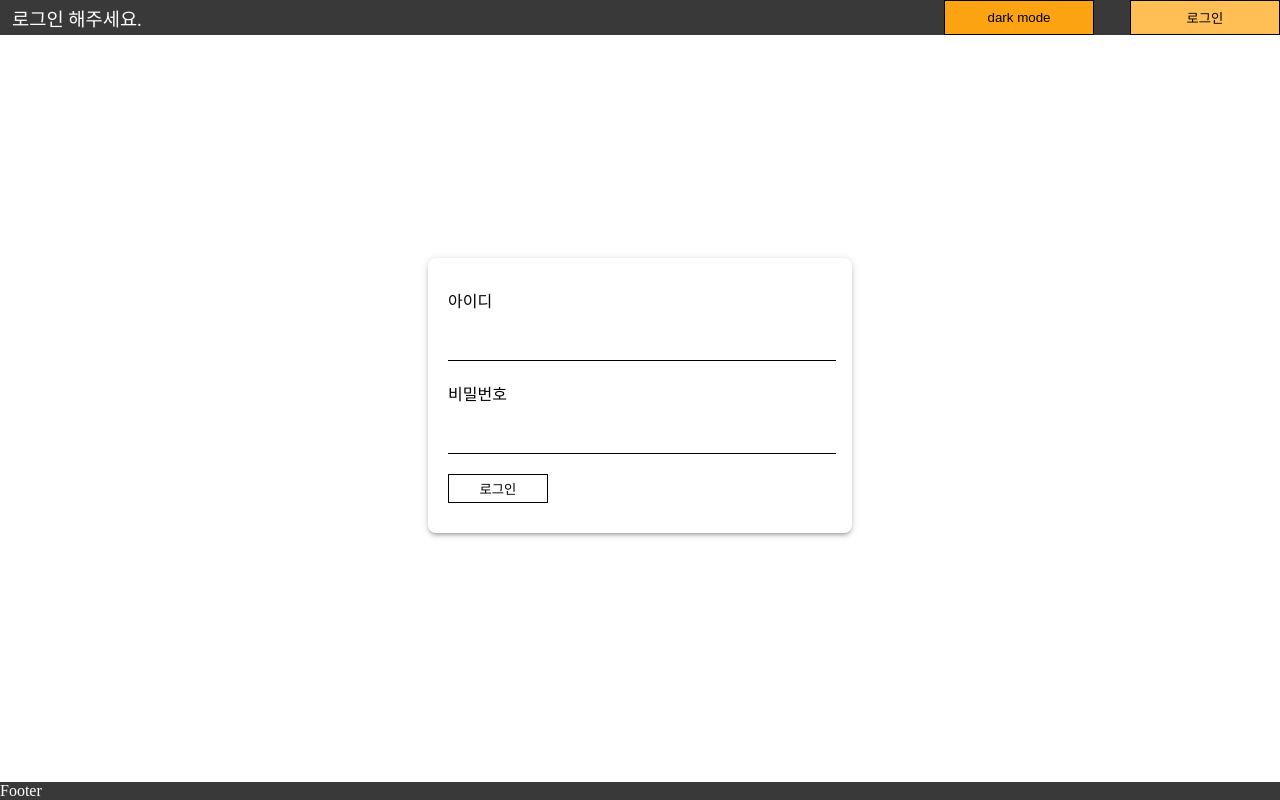
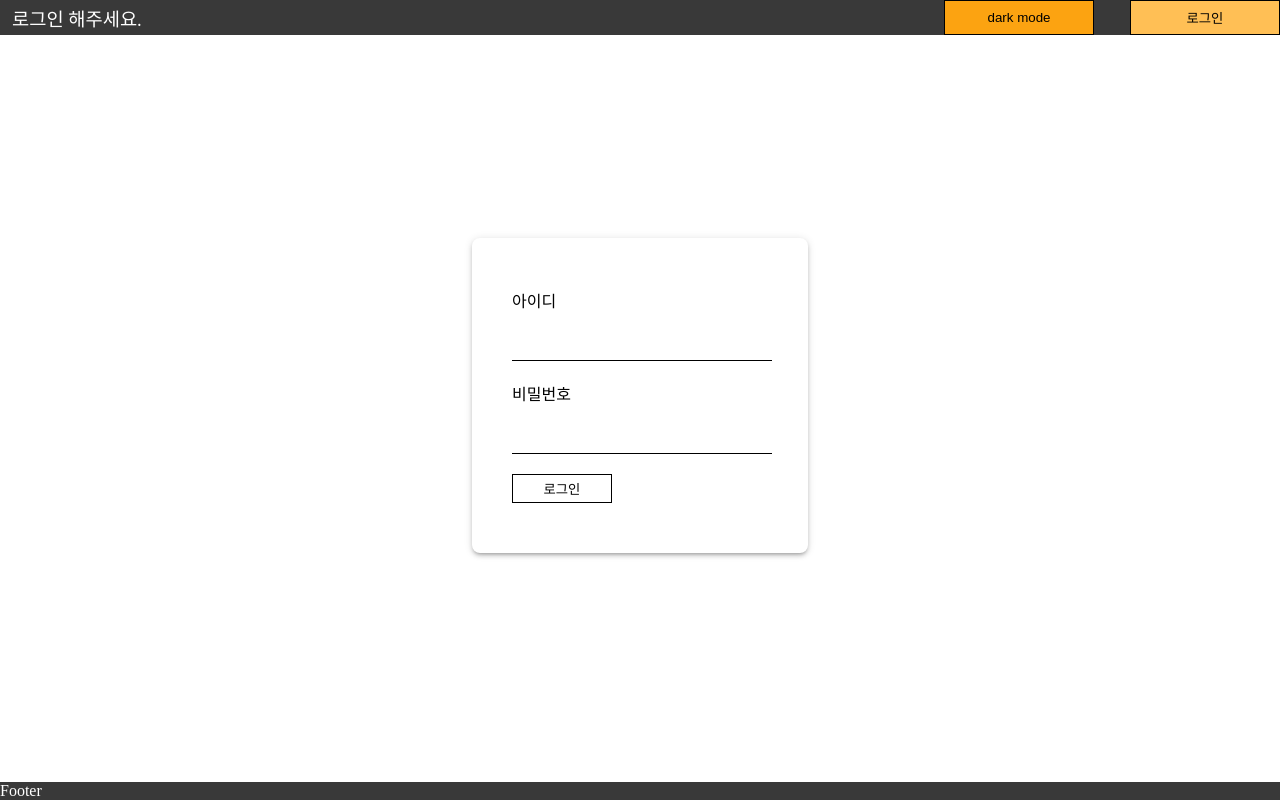
Before and after one commit to detail54/account-book, a Next.js app: page /login in a window 1280 px wide. Built offline with nearby package versions, Linux system fonts and the light colour scheme; no server answers.

Commit message:
스타일 수정

```diff
--- a/src/components/atoms/input/Input.styles.ts
+++ b/src/components/atoms/input/Input.styles.ts
@@ -3,7 +3,7 @@ import styled, { css, IStyleProps } from 'styled-components'
 const Input = styled.input<IStyleProps>`
   width: 100%;
   border: none;
-  border-bottom: 1px solid black;
+  border-bottom: 1px solid ${({ theme }) => theme.colors.black_4};
   ${({ paddingY, theme }) => css`
     font-size: ${theme.fontSizes.base};
     padding-top: ${paddingY && theme.paddings[paddingY]};
--- a/src/components/atoms/text/Text.styles.ts
+++ b/src/components/atoms/text/Text.styles.ts
@@ -3,7 +3,9 @@ import styled, { css, IStyleProps } from 'styled-components'
 const Text = styled.span<IStyleProps>`
   ${({ fontColor, fontSize, paddingY, theme }) => css`
     font-size: ${fontSize ? theme.fontSizes[fontSize] : theme.fontSizes.base};
-    color: ${fontColor ? theme.fontColors[fontColor] : theme.fontColors.black};
+    color: ${fontColor
+      ? theme.fontColors[fontColor]
+      : theme.fontColors.themeColor};
     padding-top: ${paddingY && theme.paddings[paddingY]};
     padding-bottom: ${paddingY && theme.paddings[paddingY]};
   `}
--- a/src/components/templates/form/UserForm.styles.ts
+++ b/src/components/templates/form/UserForm.styles.ts
@@ -1,14 +1,14 @@
 import styled from 'styled-components'
 
 const Form = styled.form`
-  width: 30vw;
+  width: 20vw;
   display: flex;
   justify-content: center;
   flex-direction: column;
-  padding: 20px;
+  padding: 40px;
   border-radius: 8px;
-  box-shadow: 0px 3px 3px -2px rgb(0 0 0 / 20%),
-    0px 3px 4px 0px rgb(0 0 0 / 14%), 0px 1px 8px 0px rgb(0 0 0 / 12%);
+  background-color: ${({ theme }) => theme.colors.white};
+  box-shadow: ${({ theme }) => theme.boxShadow};
 
   & span {
     justify-content: left;
--- a/src/styles/ThemeDark.ts
+++ b/src/styles/ThemeDark.ts
@@ -19,6 +19,7 @@ export const colors: Record<TColor, string> = {
   grey_3: '#EAEAEA',
   grey_4: '#E5E5E5',
   white: '#fff',
+  themeColor: '#fff',
 }
 
 const fontColors: Record<TFontColor, string> = {
@@ -26,15 +27,20 @@ const fontColors: Record<TFontColor, string> = {
   grey: '#d9d9d9',
   white: '#fff',
   black: '#000000',
+  red: '#ff2424',
 }
 
 const backgroundColor = '#202124'
+
+const boxShadow =
+  '0px 3px 3px -2px rgb(255 255 255 / 80%), 0px 3px 4px 0px rgb(255 255 255 / 86%), 0px 1px 8px 0px rgb(255 255 255 / 88%);'
 
 const theme: DefaultTheme = {
   ...RightTheme,
   colors,
   fontColors,
   backgroundColor,
+  boxShadow,
 }
 
 export default theme
--- a/src/styles/ThemeRight.ts
+++ b/src/styles/ThemeRight.ts
@@ -89,6 +89,7 @@ const colors: Record<TColor, string> = {
   grey_3: '#EAEAEA',
   grey_4: '#E5E5E5',
   white: '#fff',
+  themeColor: '#000000',
 }
 
 const fontColors: Record<TFontColor, string> = {
@@ -100,6 +101,9 @@ const fontColors: Record<TFontColor, string> = {
 }
 
 const backgroundColor = '#fff'
+
+const boxShadow =
+  '0px 3px 3px -2px rgb(0 0 0 / 20%), 0px 3px 4px 0px rgb(0 0 0 / 14%), 0px 1px 8px 0px rgb(0 0 0 / 12%);'
 
 const theme: DefaultTheme = {
   calcRem,
@@ -113,6 +117,7 @@ const theme: DefaultTheme = {
   colors,
   fontColors,
   backgroundColor,
+  boxShadow,
 }
 
 export default theme
--- a/src/styles/styled.d.ts
+++ b/src/styles/styled.d.ts
@@ -33,6 +33,7 @@ declare module 'styled-components' {
     | 'grey_3'
     | 'grey_4'
     | 'white'
+    | 'themeColor'
 
   export interface ITheme {
     calcRem: (size: number) => string
@@ -46,6 +47,7 @@ declare module 'styled-components' {
     colors: Record<TColor, string>
     fontColors: Record<TFontColor, string>
     backgroundColor: string
+    boxShadow: string
   }
 
   export interface IStyleProps {
```
